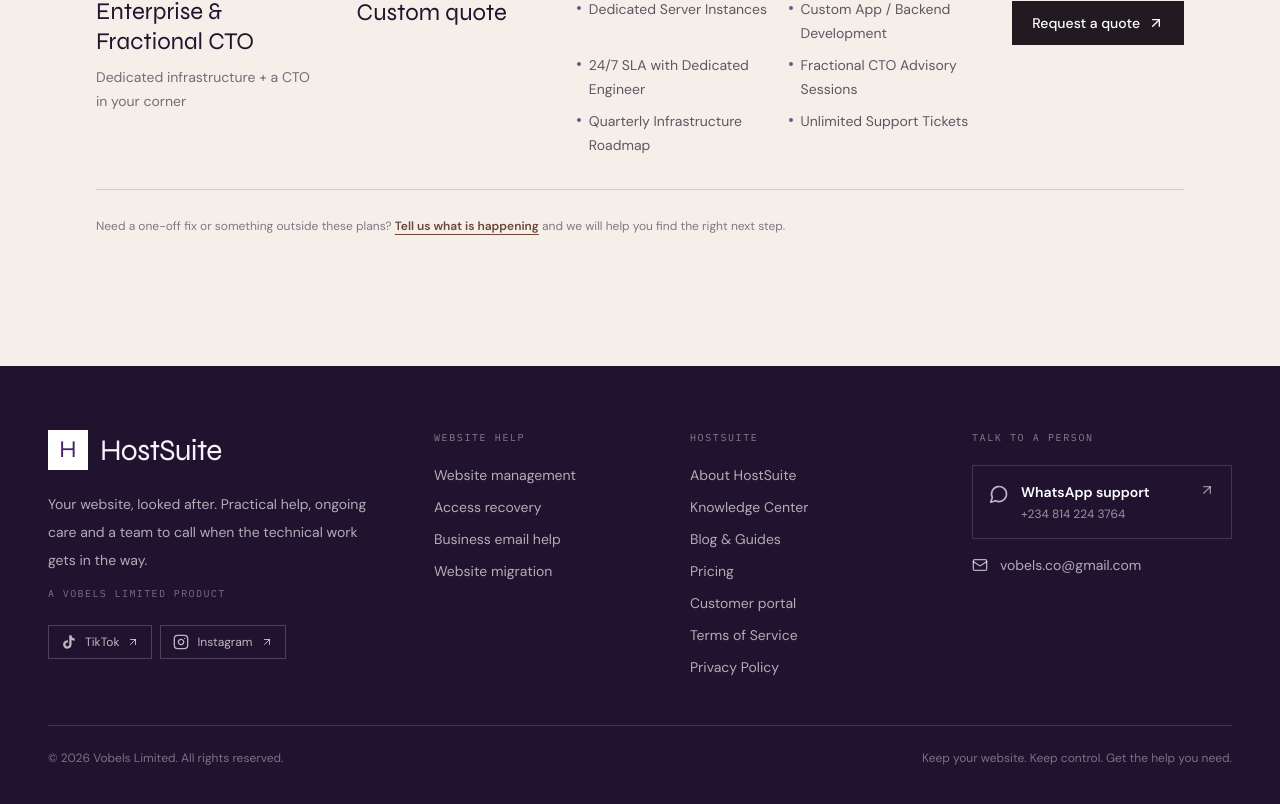
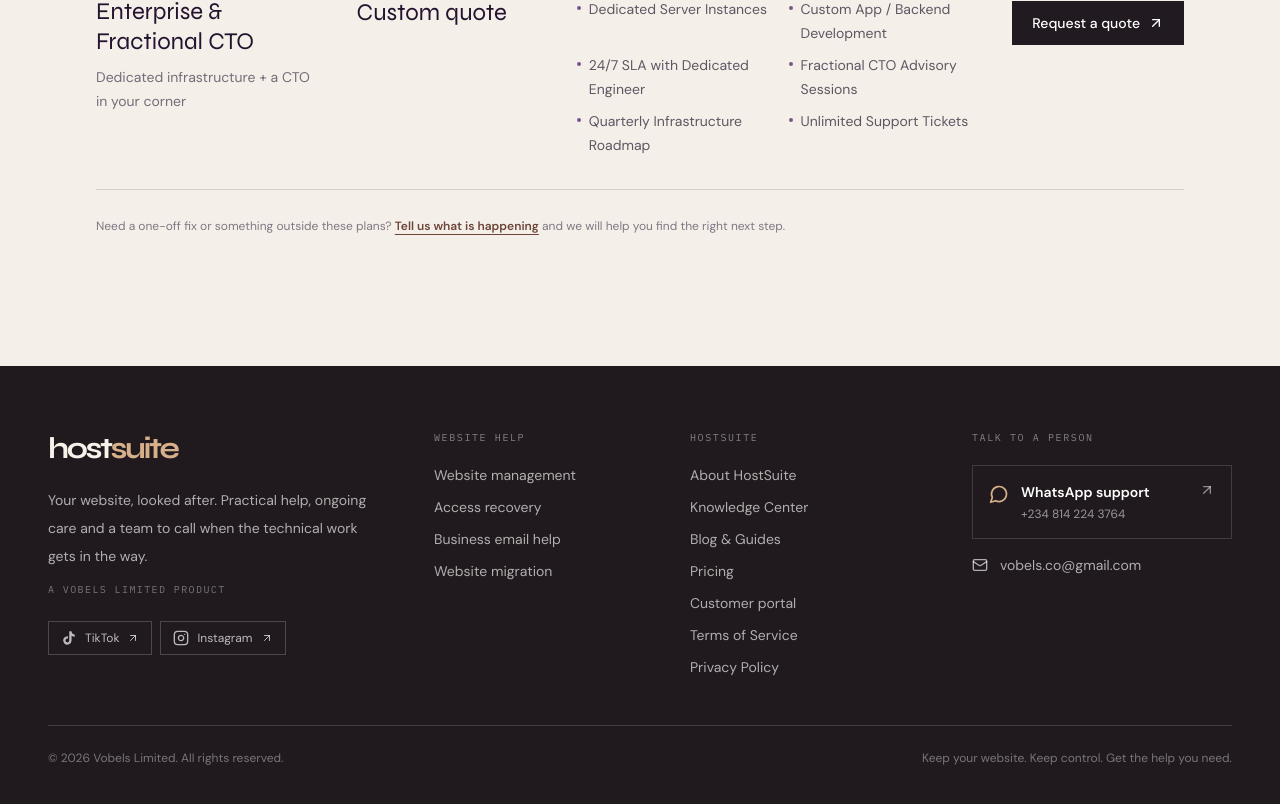
Before and after one commit to Holladworld/hostsuite, a Next.js app: page / in a window 1280 px wide. Shown: the part 6211-7015 px from the top of the page. Built offline with nearby package versions, Linux system fonts and the light colour scheme; no server answers; the database is empty.

Commit message:
Align public footer brand signature with the new HostSuite identity

```diff
--- a/components/footer.tsx
+++ b/components/footer.tsx
@@ -19,13 +19,12 @@ const footerCompany = [
 
 export function Footer() {
   return (
-    <footer className="mt-auto bg-[#21132F] text-[#F7F1FA]">
+    <footer className="mt-auto bg-[#20191D] text-[#F7F1EA]">
       <div className="mx-auto max-w-7xl px-5 py-14 sm:px-8 sm:py-16 lg:px-12">
         <div className="grid gap-12 border-b border-white/15 pb-12 lg:grid-cols-[1.3fr_0.8fr_0.9fr_1fr]">
           <div className="max-w-sm">
             <Link href="/" className="flex items-center gap-3">
-              <span className="flex h-10 w-10 items-center justify-center bg-white font-display text-2xl text-[#4A1F6B]">H</span>
-              <span className="font-display text-3xl font-normal tracking-tight">HostSuite</span>
+              <span className="font-display text-3xl font-bold tracking-[-0.08em]">host<span className="text-[#D6B08B]">suite</span></span>
             </Link>
             <p className="mt-5 max-w-xs text-sm leading-7 text-white/65">
               Your website, looked after. Practical help, ongoing care and a team to call when the technical work gets in the way.
@@ -59,7 +58,7 @@ export function Footer() {
           <div>
             <h2 className="font-mono-data text-[10px] uppercase tracking-[0.16em] text-white/45">Talk to a person</h2>
             <a href={waLink('Hello HostSuite, I need help with my existing website.')} target="_blank" rel="noopener noreferrer" className="mt-5 flex items-start gap-3 border border-white/15 p-4 transition hover:border-white/40">
-              <MessageCircle className="mt-0.5 h-5 w-5 shrink-0 text-[#C7A9D6]" />
+              <MessageCircle className="mt-0.5 h-5 w-5 shrink-0 text-[#D6B08B]" />
               <span className="min-w-0">
                 <span className="block text-sm font-semibold text-white">WhatsApp support</span>
                 <span className="mt-1 block text-xs text-white/55">{BRAND.whatsappDisplay}</span>
```
